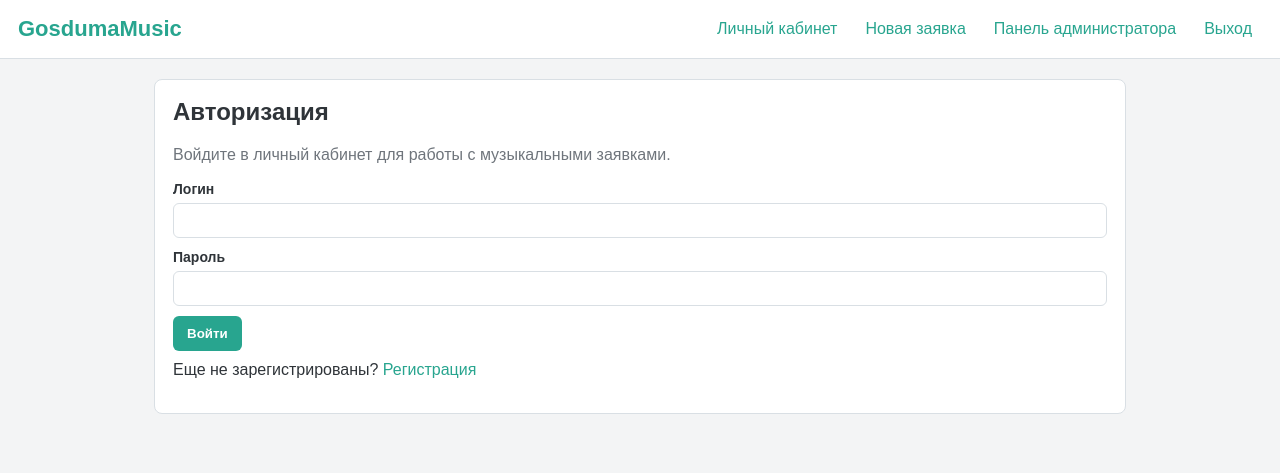
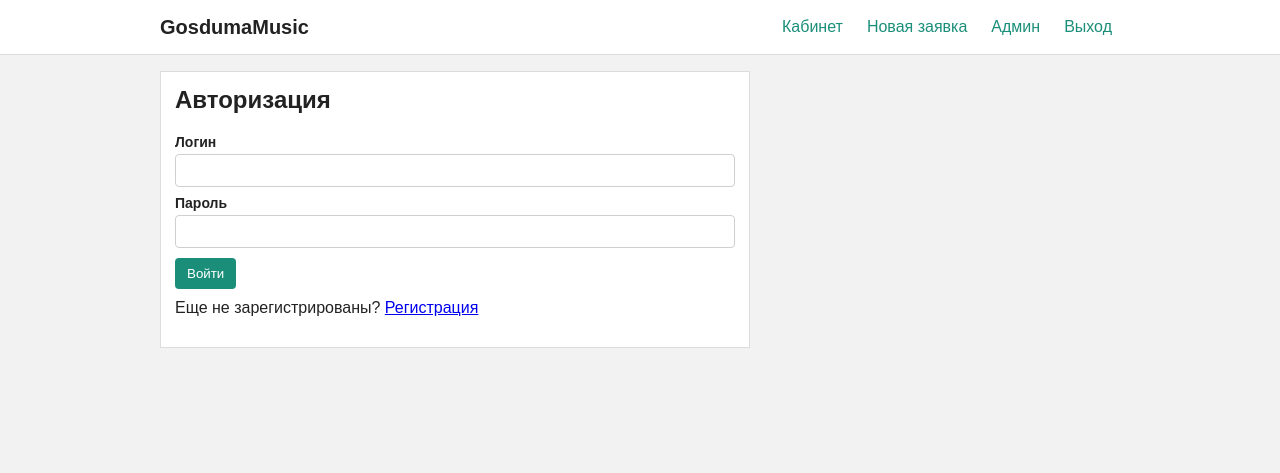
Before and after one commit to Dota2Beta/GosdumaMusic, a Django app: page / in a window 1280 px wide. Shown: the top 473 px of the page. Run offline with Django 5.2, Linux system fonts and the light colour scheme; a user stored in the database is signed in.

Commit message:
Simplify entire site layout and styling to plain student look

```diff
--- a/static/css/styles.css
+++ b/static/css/styles.css
@@ -1,86 +1,65 @@
-:root {
-    --bg: #f3f4f5;
-    --surface: #ffffff;
-    --accent: #28a58f;
-    --accent-hover: #1f8774;
-    --text: #2f3439;
-    --muted: #6f757c;
-    --border: #d9dfe4;
-    --danger: #ba2f2f;
+body {
+    margin: 0;
+    background: #f2f2f2;
+    color: #222;
+    font-family: Arial, sans-serif;
 }
 
-* {
-    box-sizing: border-box;
+.header {
+    background: #fff;
+    border-bottom: 1px solid #dcdcdc;
 }
 
-body {
-    margin: 0;
-    font-family: Arial, sans-serif;
-    background: var(--bg);
-    color: var(--text);
-}
-
-a {
-    color: var(--accent);
-    text-decoration: none;
-    transition: color 0.2s ease;
-}
-
-a:hover {
-    color: var(--accent-hover);
-}
-
-.site-header {
+.header-inner {
+    max-width: 960px;
+    margin: 0 auto;
+    padding: 12px;
     display: flex;
+    align-items: center;
     justify-content: space-between;
-    align-items: center;
     gap: 10px;
-    padding: 14px 18px;
-    background: var(--surface);
-    border-bottom: 1px solid var(--border);
 }
 
 .logo {
-    font-size: 22px;
-    font-weight: 700;
+    color: #222;
+    font-size: 20px;
+    font-weight: bold;
+    text-decoration: none;
 }
 
-.menu {
+.nav {
     display: flex;
+    gap: 8px;
     flex-wrap: wrap;
-    gap: 8px;
 }
 
-.menu a {
-    padding: 6px 10px;
-    border-radius: 6px;
-    transition: background-color 0.2s ease;
+.nav a {
+    text-decoration: none;
+    color: #1b8e79;
+    padding: 6px 8px;
+    border-radius: 4px;
+    transition: background-color 0.2s;
 }
 
-.menu a:hover {
-    background: #e8f3f1;
+.nav a:hover {
+    background: #e4f4f1;
 }
 
-.container {
-    max-width: 1000px;
-    margin: 20px auto;
-    padding: 0 14px 26px;
+.wrap {
+    max-width: 960px;
+    margin: 16px auto;
+    padding: 0 12px;
 }
 
-.card,
-.hero {
-    background: var(--surface);
-    border: 1px solid var(--border);
-    border-radius: 8px;
-    padding: 18px;
-    margin-bottom: 14px;
+.box {
+    background: #fff;
+    border: 1px solid #dcdcdc;
+    padding: 14px;
+    margin-bottom: 12px;
 }
 
-.hero {
-    display: flex;
-    justify-content: space-between;
-    align-items: center;
-    gap: 12px;
+.small {
+    max-width: 560px;
 }
 
 h1,
@@ -88,142 +67,123 @@ h2 {
     margin-top: 0;
 }
 
-.muted {
-    color: var(--muted);
-}
-
-.btn {
-    background: var(--accent);
-    color: #fff;
-    border: none;
-    border-radius: 6px;
-    padding: 10px 14px;
-    cursor: pointer;
-    font-weight: 600;
-    transition: background-color 0.2s ease;
-}
-
-.btn:hover {
-    background: var(--accent-hover);
-}
-
-.btn.secondary {
-    padding: 7px 10px;
+.label {
+    display: block;
+    margin: 8px 0 4px;
     font-size: 14px;
+    font-weight: bold;
 }
 
 input,
 select {
     width: 100%;
-    padding: 9px 10px;
-    margin-top: 5px;
-    margin-bottom: 10px;
-    border: 1px solid var(--border);
-    border-radius: 6px;
+    box-sizing: border-box;
+    padding: 8px;
+    border: 1px solid #cfcfcf;
+    border-radius: 4px;
 }
 
 input:focus,
 select:focus {
-    outline: 2px solid #bfe7df;
-    border-color: var(--accent);
+    outline: none;
+    border-color: #1b8e79;
 }
 
-.field-label {
-    font-weight: 600;
-    font-size: 14px;
+.btn {
+    margin-top: 10px;
+    background: #1b8e79;
+    color: #fff;
+    border: none;
+    border-radius: 4px;
+    padding: 8px 12px;
+    cursor: pointer;
+    transition: background-color 0.2s;
+    text-decoration: none;
+    display: inline-block;
+}
+
+.btn:hover {
+    background: #156f5e;
+}
+
+.small-btn {
+    padding: 6px 8px;
+    font-size: 13px;
+    margin-top: 0;
+}
+
+.link-line {
+    margin-top: 10px;
 }
 
 .error {
-    color: var(--danger);
-    margin-top: -3px;
-    margin-bottom: 9px;
+    color: #b63131;
     font-size: 13px;
+    margin: 4px 0;
 }
 
-.switch-link {
-    margin-top: 10px;
-}
-
-.messages {
+.msg {
+    padding: 8px 10px;
+    border: 1px solid #dcdcdc;
+    background: #fff;
     margin-bottom: 10px;
 }
 
-.message {
-    padding: 9px 11px;
-    border-radius: 6px;
-    margin-bottom: 6px;
+.msg.success {
+    border-color: #bfe5d9;
+    background: #edf9f5;
 }
 
-.message.success {
-    background: #e5f6ee;
-    color: #1b6a3c;
+.msg.error {
+    border-color: #f0c9c9;
+    background: #fff0f0;
 }
 
-.message.error {
-    background: #fdeaea;
-    color: #822b2b;
-}
-
-.table-wrap {
+.table-scroll {
     overflow-x: auto;
 }
 
 table {
     width: 100%;
-    min-width: 730px;
+    min-width: 700px;
     border-collapse: collapse;
 }
 
 th,
 td {
-    border-bottom: 1px solid var(--border);
-    padding: 9px;
+    border: 1px solid #e1e1e1;
+    padding: 7px;
+    font-size: 14px;
     text-align: left;
 }
 
-th {
-    background: #f7f8f9;
-}
-
-.inline-form {
+.inline {
     display: flex;
+    gap: 6px;
     align-items: center;
-    gap: 8px;
 }
 
 .status {
     display: inline-block;
-    padding: 4px 8px;
+    padding: 3px 7px;
     border-radius: 10px;
     font-size: 12px;
-    font-weight: 600;
 }
 
-.status-new { background: #dff1ff; color: #1d5875; }
-.status-review { background: #fff4d8; color: #7b5a00; }
-.status-approved { background: #ddf6e7; color: #19663b; }
-.status-rejected { background: #ffe2e2; color: #7e2525; }
+.status-new { background: #e4f2ff; }
+.status-review { background: #fff6db; }
+.status-approved { background: #e2f7e9; }
+.status-rejected { background: #ffe4e4; }
 
-.empty-state {
-    border: 1px dashed #b8dcd6;
-    background: #f4fbf9;
-    border-radius: 8px;
-    padding: 14px;
+.empty {
+    padding: 8px;
+    background: #f7f7f7;
+    border: 1px dashed #cfcfcf;
 }
 
-@media (max-width: 768px) {
-    .site-header {
+@media (max-width: 700px) {
+    .header-inner {
         flex-direction: column;
         align-items: flex-start;
     }
-
-    .hero {
-        flex-direction: column;
-        align-items: flex-start;
-    }
-
-    .card,
-    .hero {
-        padding: 14px;
-    }
 }
--- a/templates/portal/base.html
+++ b/templates/portal/base.html
@@ -8,28 +8,28 @@
     <link rel="stylesheet" href="{% static 'css/styles.css' %}">
 </head>
 <body>
-<header class="site-header">
+<header class="header">
+    <div class="header-inner">
         <a class="logo" href="{% if user.is_authenticated %}{% url 'dashboard' %}{% else %}{% url 'login' %}{% endif %}">GosdumaMusic</a>
-    <nav class="menu">
+        <nav class="nav">
             {% if user.is_authenticated %}
-            <a href="{% url 'dashboard' %}">Личный кабинет</a>
+                <a href="{% url 'dashboard' %}">Кабинет</a>
                 <a href="{% url 'create_application' %}">Новая заявка</a>
-            {% if user.username == 'BraveGuap' %}<a href="{% url 'admin_panel' %}">Панель администратора</a>{% endif %}
+                {% if user.username == 'BraveGuap' %}<a href="{% url 'admin_panel' %}">Админ</a>{% endif %}
                 <a href="{% url 'logout' %}">Выход</a>
             {% else %}
-            <a href="{% url 'login' %}">Войти</a>
+                <a href="{% url 'login' %}">Вход</a>
                 <a href="{% url 'register' %}">Регистрация</a>
             {% endif %}
         </nav>
+    </div>
 </header>
 
-<main class="container">
+<main class="wrap">
     {% if messages %}
-        <div class="messages">
         {% for message in messages %}
-                <div class="message {{ message.tags }}">{{ message }}</div>
+            <div class="msg {{ message.tags }}">{{ message }}</div>
         {% endfor %}
-        </div>
     {% endif %}
 
     {% block content %}{% endblock %}
--- a/templates/portal/login.html
+++ b/templates/portal/login.html
@@ -1,17 +1,17 @@
 {% extends 'portal/base.html' %}
-{% block title %}Вход | GosdumaMusic{% endblock %}
+{% block title %}Вход{% endblock %}
 {% block content %}
-<section class="card auth-card">
+<section class="box small">
     <h1>Авторизация</h1>
-    <p class="muted">Войдите в личный кабинет для работы с музыкальными заявками.</p>
     <form method="post" novalidate>
         {% csrf_token %}
         {% for field in form %}
-            <label class="field-label">{{ field.label }} {{ field }}</label>
+            <label class="label">{{ field.label }}</label>
+            {{ field }}
             {% for error in field.errors %}<p class="error">{{ error }}</p>{% endfor %}
         {% endfor %}
         <button type="submit" class="btn">Войти</button>
     </form>
-    <p class="switch-link">Еще не зарегистрированы? <a href="{% url 'register' %}">Регистрация</a></p>
+    <p class="link-line">Еще не зарегистрированы? <a href="{% url 'register' %}">Регистрация</a></p>
 </section>
 {% endblock %}
```
Also changed, not shown: templates/portal/admin_panel.html (+14 -9 lines), templates/portal/create_application.html (+5 -4 lines), templates/portal/dashboard.html (+17 -14 lines), templates/portal/register.html (+5 -5 lines). Lines whose indentation alone changed are shown as unchanged.
